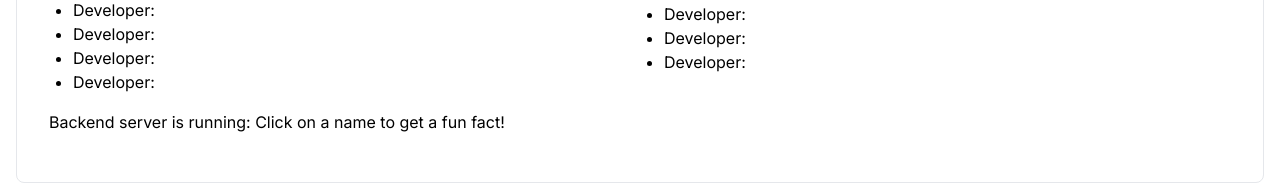
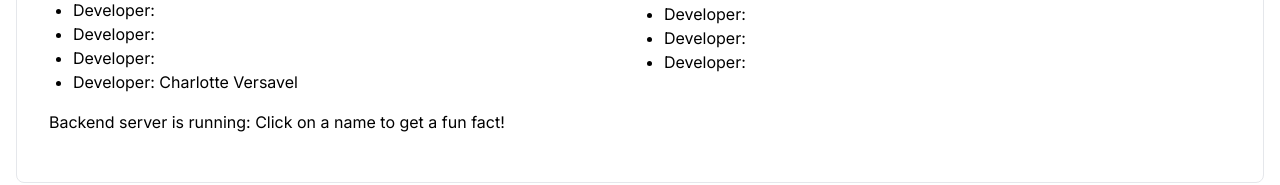
Before and after one commit to gabrielsessions/dfs-jumbocode, a Next.js app: page /about in a window 1280 px wide. Shown: the part 343-528 px from the top of the page. Built offline with nearby package versions, Linux system fonts and the light colour scheme.

Commit message:
added name

```diff
--- a/src/app/about/PeopleList.tsx
+++ b/src/app/about/PeopleList.tsx
@@ -69,7 +69,7 @@ export default function PeopleList() {
                 <li className="list-item">Developer:</li>
                 <li className="list-item">Developer:</li>
                 <li className="list-item">Developer:</li>
-                <li className="list-item">Developer:</li>
+                <li className="list-item">Developer: Charlotte Versavel</li>
               </ul>
             </div>
             <div>
```
